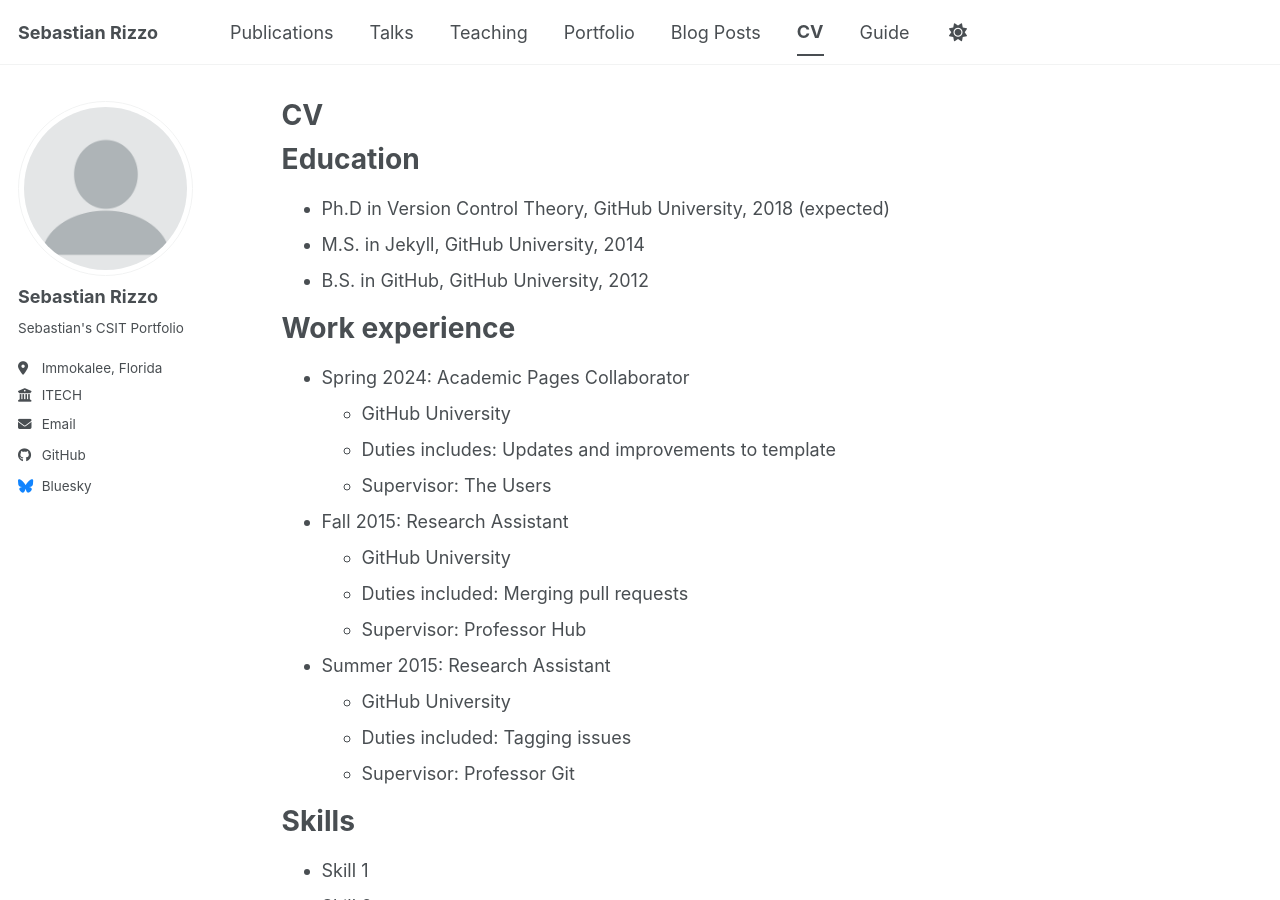
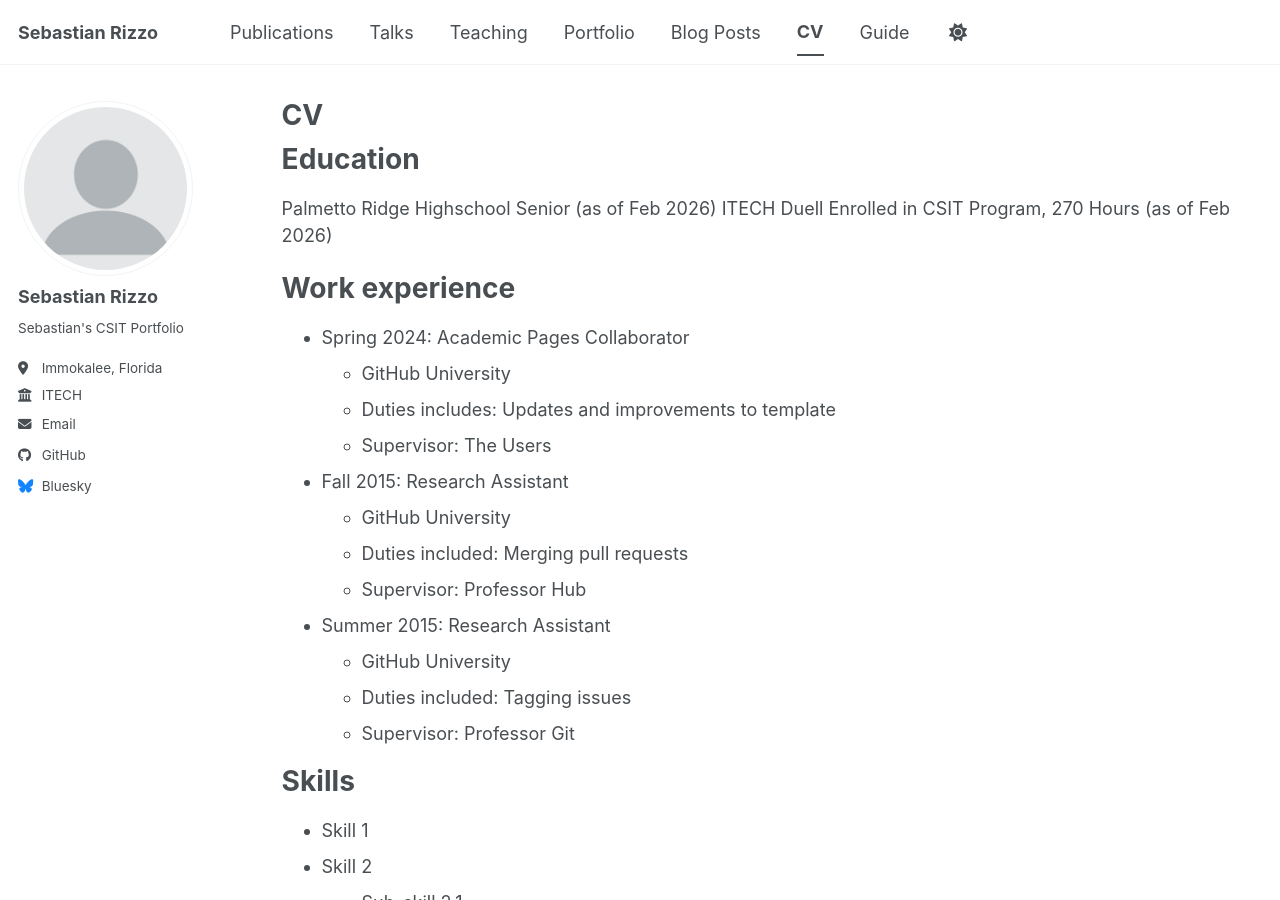
Before and after one commit to SebazRizzo98/SebazRizzo98.github.io, a Jekyll site: the page built from _pages/cv.md, in a window 1280 px wide and 900 px high. Built offline with Jekyll 4.4.1, drawn with Linux system fonts in a browser that asks for light colours; a script bundle is joined from its source files by our own code; library files that are not in the unit come from our copies.

Commit message:
Update cv.md

```diff
--- a/_pages/cv.md
+++ b/_pages/cv.md
@@ -11,9 +11,8 @@ redirect_from:
 
 Education
 ======
-* Ph.D in Version Control Theory, GitHub University, 2018 (expected)
-* M.S. in Jekyll, GitHub University, 2014
-* B.S. in GitHub, GitHub University, 2012
+Palmetto Ridge Highschool Senior (as of Feb 2026)
+ITECH Duell Enrolled in CSIT Program, 270 Hours (as of Feb 2026)
 
 Work experience
 ======
```
